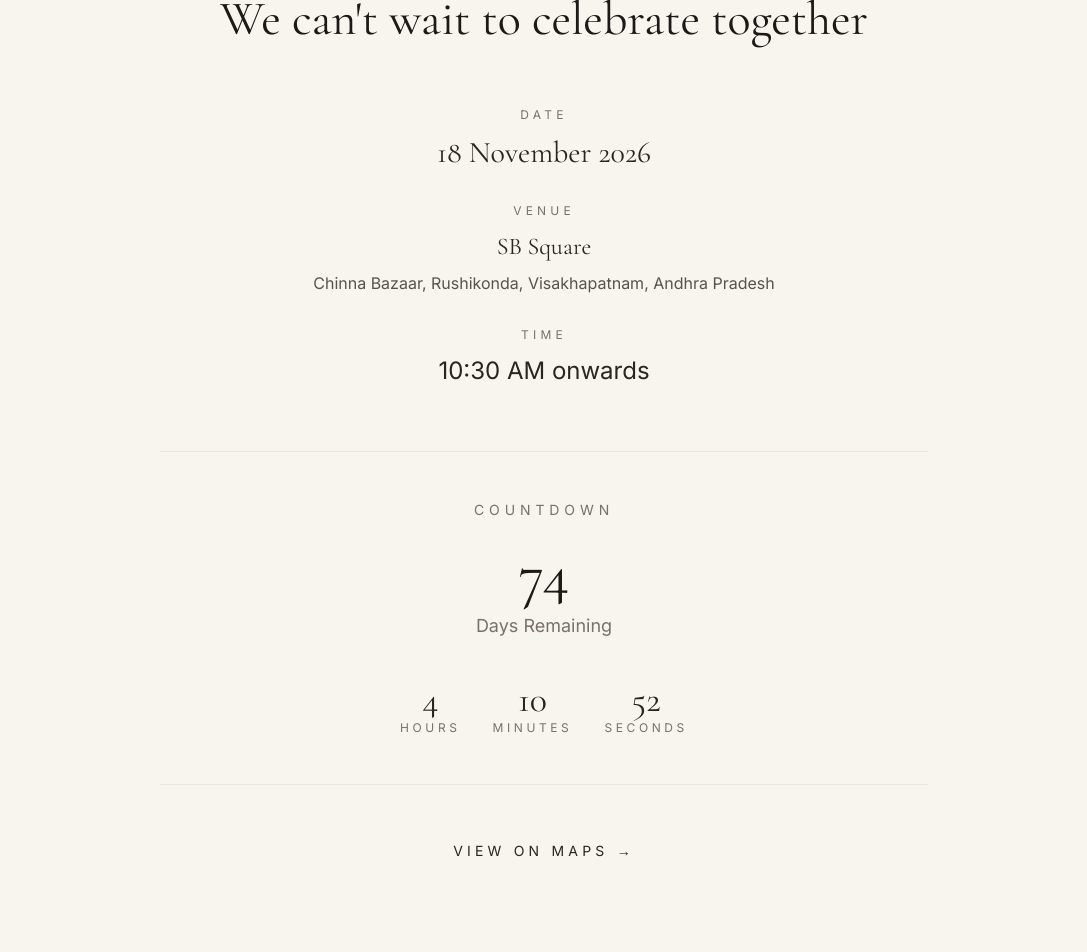
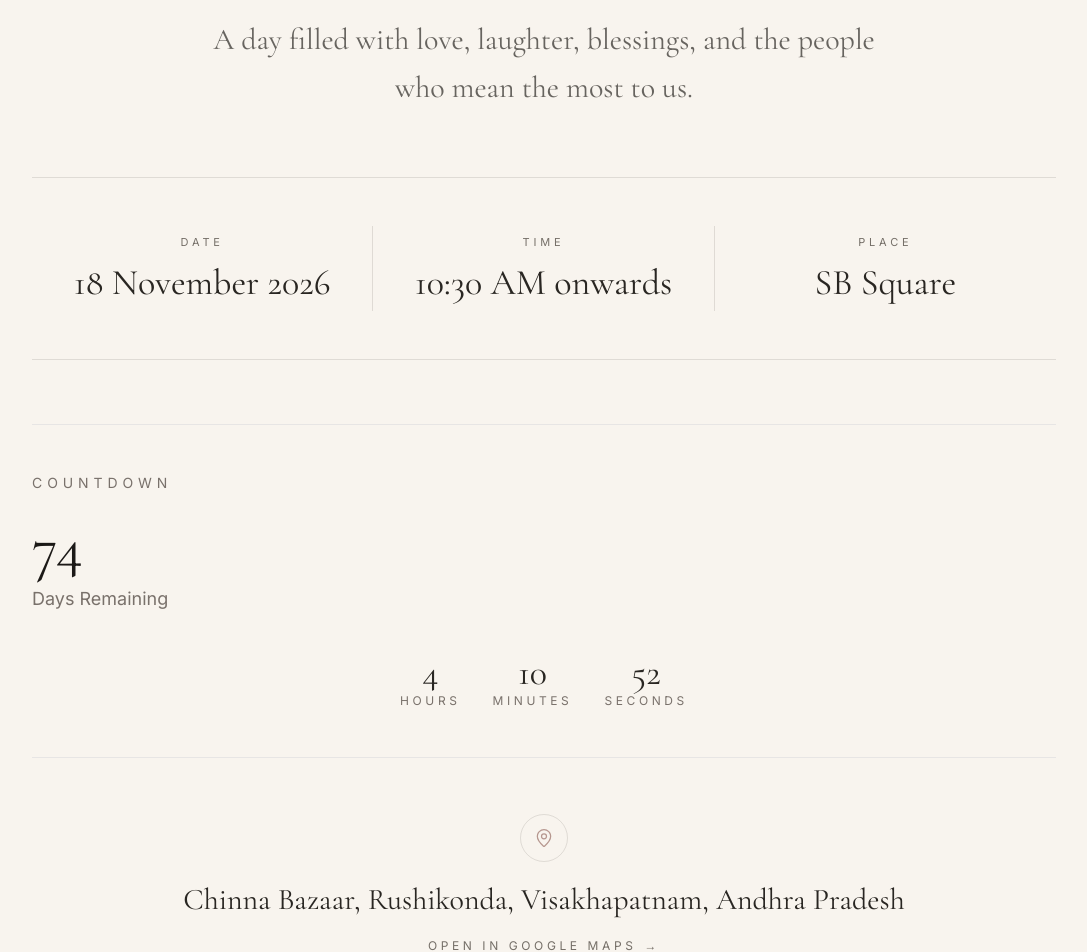
Before and after one commit to NikethVelala/NikSha, a Next.js app: page / in a window 1280 px wide. Shown: the part 3740-4692 px from the top of the page, without its empty margins (96-1183 px from the left). Built offline with nearby package versions, Linux system fonts and the light colour scheme.

Commit message:
Redesign celebration section with editorial wedding layout

```diff
--- a/components/Celebration/Celebration.tsx
+++ b/components/Celebration/Celebration.tsx
@@ -1,74 +1,99 @@
 "use client";
 
 import { motion } from "framer-motion";
+import { MapPin } from "lucide-react";
 import Section from "@/components/common/Section";
 import { wedding } from "@/data/wedding";
 import Countdown from "@/components/Countdown/Countdown";
 
 export default function Celebration() {
+  const ceremony = wedding.ceremony;
+  const venue = ceremony.venue;
+
   return (
-    <Section id="celebration">
+    <Section id="celebration" className="relative overflow-hidden">
+      <div className="mx-auto max-w-5xl">
         <motion.div
-        initial={{ opacity: 0, y: 40 }}
+          initial={{ opacity: 0, y: 24 }}
           whileInView={{ opacity: 1, y: 0 }}
+          viewport={{ once: true, margin: "-80px" }}
           transition={{ duration: 0.8 }}
-        viewport={{ once: true }}
-        className="mx-auto max-w-3xl py-24 text-center"
+          className="text-center"
         >
-        <p className="uppercase tracking-[0.35em] text-sm text-stone-500">
-          Celebrate With Us
+          <p className="text-xs uppercase tracking-[0.4em] text-rose">
+            Chapter III
           </p>
+          <div className="mx-auto mt-5 h-px w-16 bg-champagne" />
+          <h2 className="mt-6 font-heading text-5xl leading-none text-charcoal sm:text-6xl lg:text-7xl">
+            The Day We Celebrate
+          </h2>
+          <p className="mx-auto mt-7 max-w-2xl font-heading text-2xl leading-relaxed text-charcoal/70 sm:text-3xl">
+            A day filled with love, laughter, blessings, and the people who mean the most to us.
+          </p>
+        </motion.div>
 
-        <h2 className="mt-6 font-heading text-5xl text-stone-900">
-          We can't wait to celebrate together
-        </h2>
-
-        <div className="mt-16 space-y-8">
-          <div>
-            <p className="uppercase tracking-[0.35em] text-xs text-stone-500">
+        <motion.div
+          initial={{ opacity: 0, y: 30 }}
+          whileInView={{ opacity: 1, y: 0 }}
+          viewport={{ once: true, margin: "-60px" }}
+          transition={{ duration: 0.8, delay: 0.1 }}
+          className="mt-16 border-y border-line py-10 sm:py-12"
+        >
+          <div className="grid divide-y divide-line sm:grid-cols-3 sm:divide-x sm:divide-y-0">
+            <div className="px-4 py-6 text-center sm:px-8 sm:py-2">
+              <p className="text-[11px] uppercase tracking-[0.35em] text-muted">
                 Date
               </p>
-
-            <p className="mt-3 text-3xl font-heading">
-              {wedding.ceremony.date}
+              <p className="mt-3 font-heading text-3xl text-charcoal sm:text-4xl">
+                {ceremony.date}
               </p>
             </div>
 
-          <div>
-            <p className="uppercase tracking-[0.35em] text-xs text-stone-500">
-              Venue
+            <div className="px-4 py-6 text-center sm:px-8 sm:py-2">
+              <p className="text-[11px] uppercase tracking-[0.35em] text-muted">
+                Time
               </p>
-
-            <p className="mt-3 text-2xl font-heading">
-              {wedding.ceremony.venue.name}
-            </p>
-
-            <p className="mt-2 text-stone-600">
-              {wedding.ceremony.venue.address}
+              <p className="mt-3 font-heading text-3xl text-charcoal sm:text-4xl">
+                {ceremony.time}
               </p>
             </div>
 
-          <div>
-            <p className="uppercase tracking-[0.35em] text-xs text-stone-500">
-              Time
+            <div className="px-4 py-6 text-center sm:px-8 sm:py-2">
+              <p className="text-[11px] uppercase tracking-[0.35em] text-muted">
+                Place
               </p>
-
-            <p className="mt-3 text-2xl">
-              {wedding.ceremony.time}
+              <p className="mt-3 font-heading text-3xl text-charcoal sm:text-4xl">
+                {venue.name}
               </p>
             </div>
+          </div>
+        </motion.div>
 
         <Countdown />
+
+        <motion.div
+          initial={{ opacity: 0, y: 24 }}
+          whileInView={{ opacity: 1, y: 0 }}
+          viewport={{ once: true, margin: "-60px" }}
+          transition={{ duration: 0.7 }}
+          className="mt-14 text-center"
+        >
+          <div className="mx-auto flex h-12 w-12 items-center justify-center rounded-full border border-line text-rose">
+            <MapPin className="h-5 w-5" strokeWidth={1.5} />
+          </div>
+          <p className="mt-5 font-heading text-2xl text-charcoal sm:text-3xl">
+            {venue.address}
+          </p>
           <a
-            href={wedding.ceremony.venue.maps}
+            href={venue.maps}
             target="_blank"
             rel="noreferrer"
-            className="inline-block pt-6 text-sm uppercase tracking-[0.3em] text-stone-800 hover:underline"
+            className="mt-5 inline-flex text-xs uppercase tracking-[0.3em] text-muted transition-colors hover:text-charcoal"
           >
-            View on Maps →
+            {venue.directionsLabel} <span className="ml-2">→</span>
           </a>
+        </motion.div>
       </div>
-      </motion.div>
     </Section>
   );
 }
```
Lines whose indentation alone changed are shown as unchanged.
